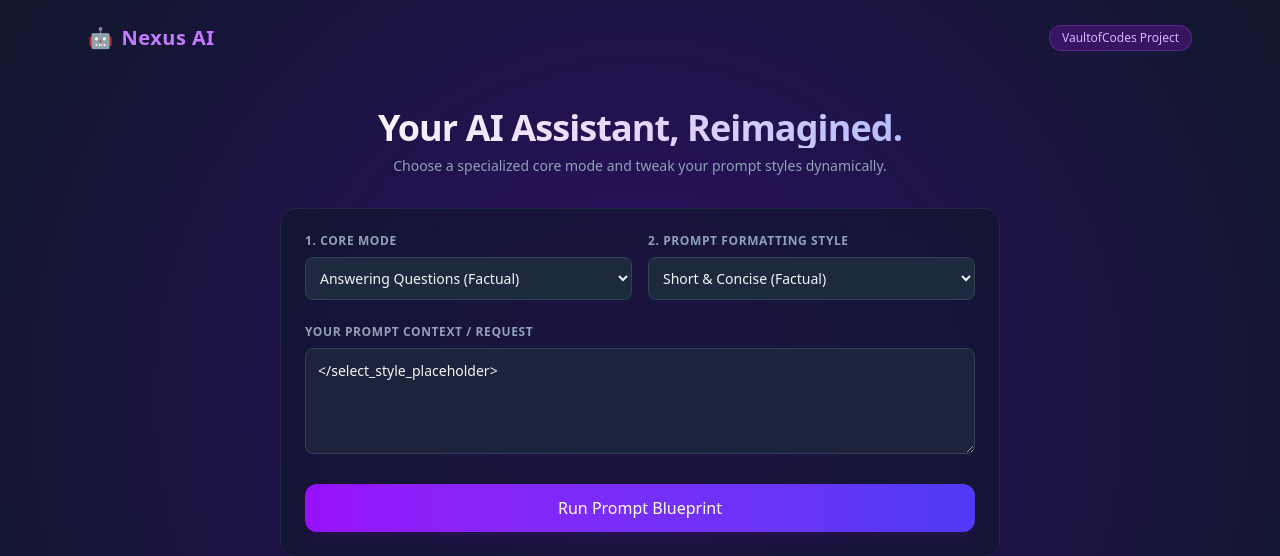
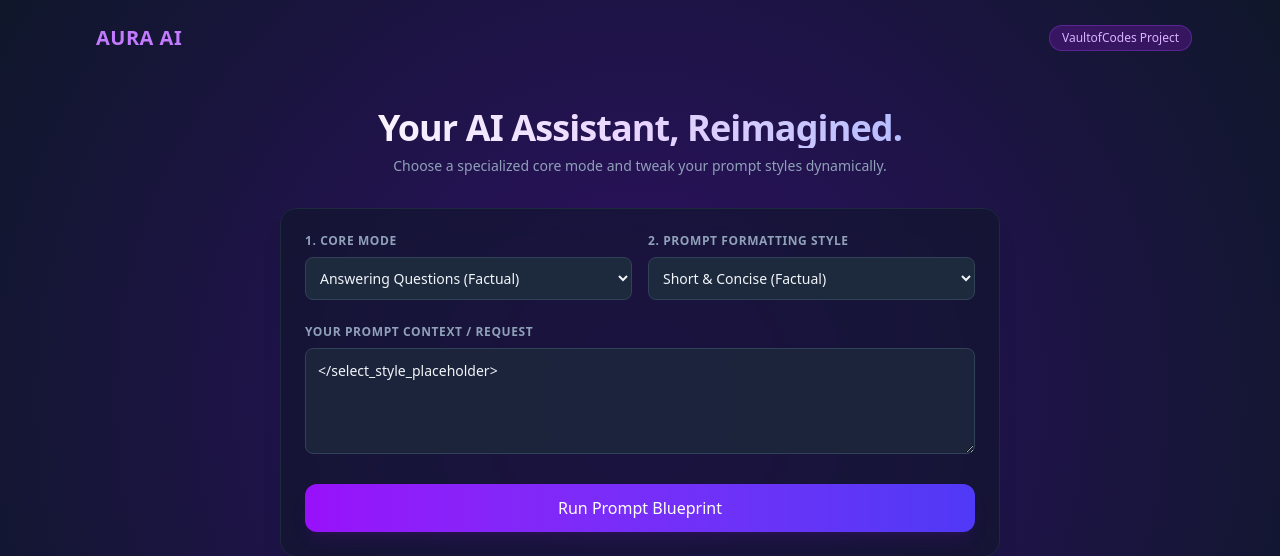
Before and after one commit to raovjdp/ai-assistant-development-3, a Flask app: page / in a window 1280 px wide. Shown: the top 556 px of the page. Run offline with Flask 3, Linux system fonts and the light colour scheme.

Commit message:
Update index.html

```diff
--- a/templates/index.html
+++ b/templates/index.html
@@ -3,7 +3,7 @@
 <head>
     <meta charset="UTF-8">
     <meta name="viewport" content="width=device-width, initial-scale=1.0">
-    <title>Nexus AI – Assistant Project</title>
+    <title>AURA AI – Assistant Project</title>
     <script src="https://cdn.jsdelivr.net/npm/@tailwindcss/browser@4"></script>
     <style>
         .bg-gradient {
@@ -16,7 +16,7 @@
     <!-- Header Navigation -->
     <header class="max-w-6xl w-full mx-auto p-6 flex justify-between items-center">
         <div class="flex items-center space-x-2 font-bold text-xl tracking-wide text-purple-400">
-            <span>🤖</span> <span>Nexus AI</span>
+            <span></span> <span>AURA AI</span>
         </div>
         <div class="text-xs bg-purple-900/50 border border-purple-500/30 text-purple-300 px-3 py-1 rounded-full">
             VaultofCodes Project
```
